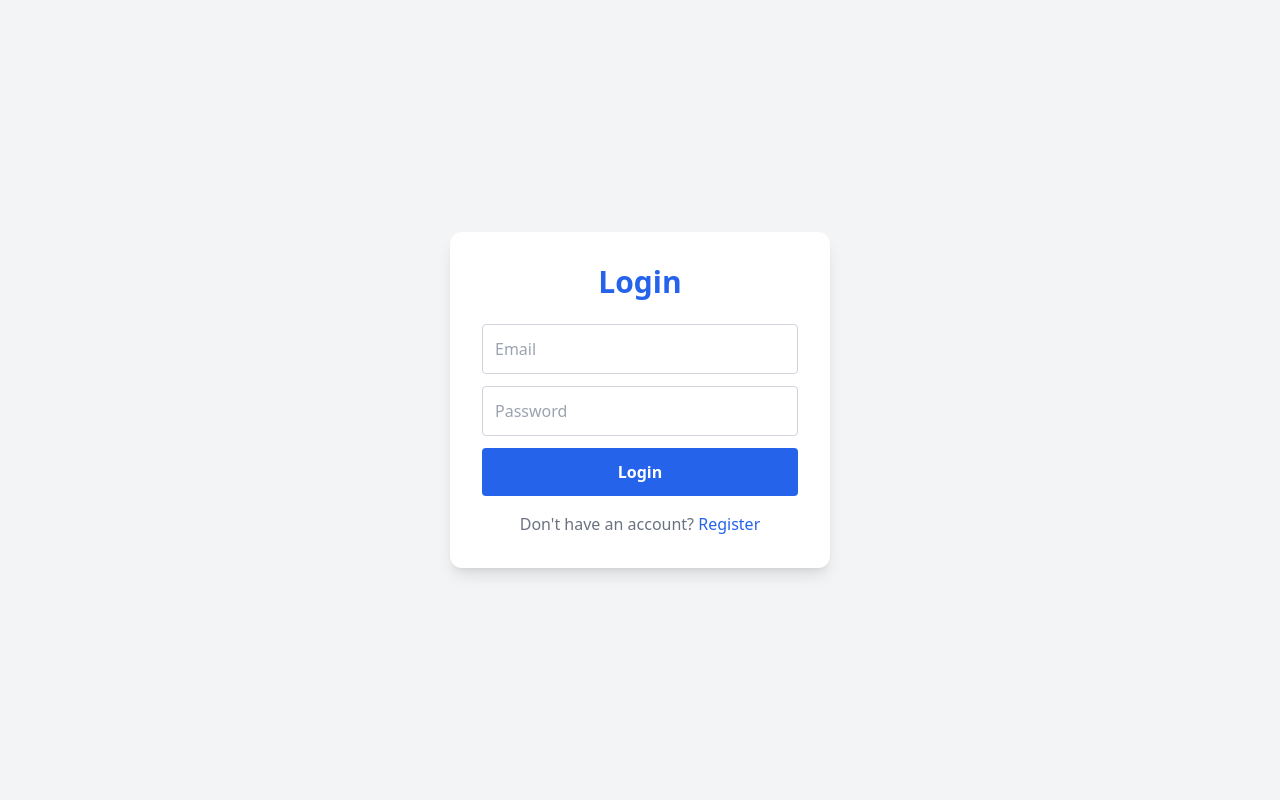
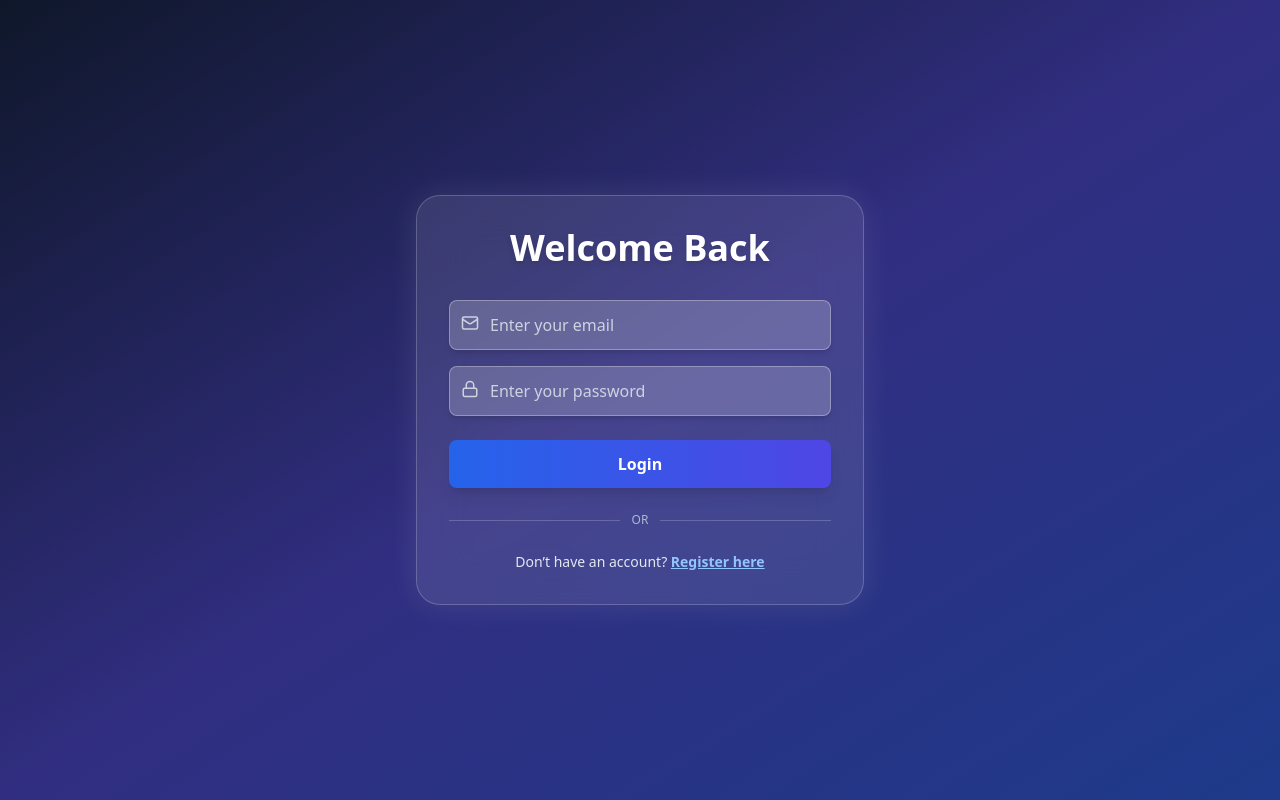
Before and after one commit to parth1674/loan-frontend, a Next.js app: page /auth/login in a window 1280 px wide. Built offline with nearby package versions, Linux system fonts and the light colour scheme.

Commit message:
updating register, login and home page

```diff
--- a/app/auth/login/page.tsx
+++ b/app/auth/login/page.tsx
@@ -3,6 +3,7 @@
 import { useState } from "react";
 import { useRouter } from "next/navigation";
 import { loginUser } from "@/api/auth";
+import { Lock, Mail } from "lucide-react";
 
 export default function LoginPage() {
   const [email, setEmail] = useState("");
@@ -10,25 +11,21 @@ export default function LoginPage() {
   const [error, setError] = useState("");
   const router = useRouter();
 
-  // 🔥 FIXED LOGIN FUNCTION
   async function handleLogin() {
     try {
       setError("");
 
       const res = await loginUser(email, password);
 
-      // ====== SAVE LOGIN DATA PROPERLY ======
       localStorage.setItem("token", res.data.token);
       localStorage.setItem("user", JSON.stringify(res.data.user));
-      localStorage.setItem("userId", res.data.user.id);   // ⭐ MOST IMPORTANT FIX
+      localStorage.setItem("userId", res.data.user.id);
 
-      // ====== REDIRECT BASED ON ROLE ======
       if (res.data.user.role === "ADMIN") {
         router.push("/dashboard/admin");
       } else {
         router.push("/dashboard/client");
       }
-
     } catch (err: any) {
       console.log("Login error:", err);
       setError(err.response?.data?.message || "Login failed");
@@ -36,48 +33,71 @@ export default function LoginPage() {
   }
 
   return (
-    <div className="min-h-screen flex items-center justify-center bg-gray-100">
-      <div className="bg-white shadow-lg p-8 rounded-xl w-[380px]">
+    <div className="min-h-screen flex items-center justify-center bg-gradient-to-br from-slate-900 via-indigo-900 to-blue-900 p-6">
+      <div className="w-full max-w-md backdrop-blur-xl bg-white/10 p-8 rounded-3xl shadow-[0_0_30px_rgba(255,255,255,0.1)] border border-white/20">
 
-        <h2 className="text-3xl font-bold text-center mb-6 text-blue-600">
-          Login
+        {/* Title */}
+        <h2 className="text-4xl font-bold text-center mb-8 text-white drop-shadow-md">
+          Welcome Back
         </h2>
 
+        {/* Error Box */}
         {error && (
-          <p className="text-red-500 mb-3 text-center">{error}</p>
+          <div className="bg-red-500/20 border border-red-400/40 text-red-200 text-sm px-3 py-2 rounded-lg mb-4">
+            {error}
+          </div>
         )}
 
+        {/* Email Field */}
+        <div className="relative mb-4">
+          <Mail className="absolute left-3 top-3.5 text-slate-300" size={18} />
           <input
-          className="w-full p-3 border border-gray-300 rounded mb-3"
-          placeholder="Email"
             type="email"
-          suppressHydrationWarning={true}
+            placeholder="Enter your email"
             onChange={(e) => setEmail(e.target.value)}
+            className="w-full pl-10 pr-3 py-3 rounded-lg bg-white/20 border border-white/30 text-white placeholder-slate-300
+                       focus:outline-none focus:ring-2 focus:ring-blue-400 shadow-md"
           />
+        </div>
 
+        {/* Password Field */}
+        <div className="relative mb-4">
+          <Lock className="absolute left-3 top-3.5 text-slate-300" size={18} />
           <input
-          className="w-full p-3 border border-gray-300 rounded mb-3"
             type="password"
-          placeholder="Password"
-          suppressHydrationWarning={true}
+            placeholder="Enter your password"
             onChange={(e) => setPassword(e.target.value)}
+            className="w-full pl-10 pr-3 py-3 rounded-lg bg-white/20 border border-white/30 text-white placeholder-slate-300
+                       focus:outline-none focus:ring-2 focus:ring-indigo-400 shadow-md"
           />
+        </div>
 
+        {/* Login Button */}
         <button
           onClick={handleLogin}
-          suppressHydrationWarning={true}
-          className="w-full bg-blue-600 hover:bg-blue-700 text-white font-semibold p-3 rounded"
+          className="w-full bg-gradient-to-r from-blue-600 to-indigo-600 hover:from-blue-700 hover:to-indigo-700
+                     text-white font-semibold py-3 mt-2 rounded-lg shadow-lg transition-all"
         >
           Login
         </button>
 
-        <p className="text-center mt-4 text-gray-500">
-          Don't have an account?{" "}
-          <a href="/auth/register" className="text-blue-600 hover:underline">
-            Register
+        {/* Divider */}
+        <div className="flex items-center my-6">
+          <div className="h-px bg-white/20 flex-1" />
+          <span className="text-white/60 text-xs px-3">OR</span>
+          <div className="h-px bg-white/20 flex-1" />
+        </div>
+
+        {/* Register Redirect */}
+        <p className="text-center text-slate-200 text-sm">
+          Don’t have an account?{" "}
+          <a
+            href="/auth/register"
+            className="text-blue-300 hover:text-blue-400 font-semibold underline"
+          >
+            Register here
           </a>
         </p>
-
       </div>
     </div>
   );
--- a/app/auth/register/page.tsx
+++ b/app/auth/register/page.tsx
@@ -7,14 +7,13 @@ import Step2Personal from "./step2Personal";
 import Step3Kyc from "./step3Kyc";
 import Step4Bank from "./step4Bank";
 import Step5Review from "./step5Review";
-import { registerUser } from "@/api/auth";
+
 export default function RegisterPage() {
   const router = useRouter();
   const [step, setStep] = useState(1);
   const [loading, setLoading] = useState(false);
 
   const [form, setForm] = useState<any>({
-    // Step 1
     firstName: "",
     lastName: "",
     email: "",
@@ -22,7 +21,6 @@ export default function RegisterPage() {
     contact: "",
     altContact: "",
 
-    // Step 2
     fatherName: "",
     dob: "",
     profession: "",
@@ -30,14 +28,12 @@ export default function RegisterPage() {
     communicationAddress: "",
     permanentAddress: "",
 
-    // Step 3
     aadhaarNumber: "",
     panNumber: "",
     aadhaarUrl: "",
     panUrl: "",
     photoUrl: "",
 
-    // Step 4
     accountHolderName: "",
     accountNumber: "",
     ifsc: "",
@@ -49,93 +45,82 @@ export default function RegisterPage() {
   });
 
   function updateField(key: string, value: any) {
-    setForm((prev: any) => ({ ...prev, [key]: value }));
+    setForm((p: any) => ({ ...p, [key]: value }));
   }
 
   async function finalSubmit() {
     try {
       setLoading(true);
-
       const fd = new FormData();
 
-      // BASIC DETAILS
-      fd.append("firstName", form.firstName);
-      fd.append("lastName", form.lastName || "");
-      fd.append("email", form.email);
-      fd.append("password", form.password);
-      fd.append("contact", form.contact);
-      fd.append("countryDialCode", form.countryDialCode.toString());
-      fd.append("altContact", form.altContact || "");
+      Object.entries(form).forEach(([k, v]: any) => {
+        if (v) fd.append(k, v);
+      });
 
-      // PERSONAL DETAILS
-      fd.append("fatherName", form.fatherName);
-      fd.append("dob", form.dob);
-      fd.append("profession", form.profession);
-      fd.append("annualIncome", form.annualIncome);
-      fd.append("communicationAddress", form.communicationAddress);
-      fd.append("permanentAddress", form.permanentAddress);
-
-      // KYC DETAILS
-      fd.append("aadhaarNumber", form.aadhaarNumber);
-      fd.append("panNumber", form.panNumber);
-
-      if (form.aadhaarUrl_file) fd.append("aadhaar", form.aadhaarUrl_file);
-      if (form.panUrl_file) fd.append("pan", form.panUrl_file);
-      if (form.photoUrl_file) fd.append("photo", form.photoUrl_file);
-
-      // BANK DETAILS
-      fd.append("accountHolderName", form.accountHolderName);
-      fd.append("accountNumber", form.accountNumber);
-      fd.append("ifsc", form.ifsc);
-      fd.append("bankName", form.bankName);
-      fd.append("branch", form.branch);
-      fd.append("city", form.city);
-      fd.append("state", form.state);
-
-      if (form.chequeFile) fd.append("cheque", form.chequeFile);
-
-      // HIT API
-      const res = await fetch("https://finance-app-i0ff.onrender.com/auth/register-complete", {
+      const res = await fetch(
+        "https://finance-app-i0ff.onrender.com/auth/register-complete",
+        {
           method: "POST",
           body: fd,
-      });
+        }
+      );
 
       const data = await res.json();
-
       if (!res.ok) {
-        alert(data.message || "Something went wrong");
+        alert(data.message || "Failed");
         return;
       }
 
       router.push("/auth/registration-success");
-    } catch (err) {
-      console.log(err);
+    } catch (e) {
       alert("Registration failed");
     } finally {
       setLoading(false);
     }
   }
 
+  return (
+    <div className="min-h-screen bg-[#0A0F1D] flex items-center justify-center p-4 relative overflow-hidden">
 
-  return (
-    <div className="min-h-screen bg-gray-100 flex justify-center p-6">
-      <div className="bg-white shadow-xl rounded-xl w-full max-w-2xl p-6">
+      {/* BEAUTIFUL BG LIGHTS */}
+      <div className="absolute top-20 left-10 w-72 h-72 bg-blue-600/30 blur-[140px] rounded-full"></div>
+      <div className="absolute bottom-10 right-10 w-72 h-72 bg-purple-600/30 blur-[140px] rounded-full"></div>
 
-        <h1 className="text-3xl font-bold text-center mb-6">
-          Register Account
+      {/* CARD */}
+      <div className="relative w-full max-w-2xl bg-white/10 backdrop-blur-2xl border border-white/20
+        rounded-3xl shadow-2xl p-8 animate-fadeIn">
+
+        {/* TITLE */}
+        <h1 className="text-4xl font-extrabold text-center mb-8
+          bg-gradient-to-r from-blue-300 to-purple-300 bg-clip-text text-transparent tracking-wide">
+          Create Your Account
         </h1>
 
-        {/* STEP VIEW */}
+        {/* STEP CONTAINER */}
+        <div className="transition-all duration-300 ease-in-out text-gray-200
+                [&_input]:text-black [&_input::placeholder]:text-gray-400">
           {step === 1 && <Step1Basic form={form} update={updateField} next={() => setStep(2)} />}
           {step === 2 && <Step2Personal form={form} update={updateField} next={() => setStep(3)} prev={() => setStep(1)} />}
           {step === 3 && <Step3Kyc form={form} update={updateField} next={() => setStep(4)} back={() => setStep(2)} />}
           {step === 4 && <Step4Bank form={form} update={updateField} next={() => setStep(5)} back={() => setStep(3)} />}
           {step === 5 && <Step5Review form={form} back={() => setStep(4)} next={() => setStep(4)} finalSubmit={finalSubmit} />}
+        </div>
 
-        {/* Step Indicator */}
-        <div className="mt-6 text-center text-gray-500">
-          Step {step} / 5
+        {/* PROGRESS BAR */}
+        <div className="mt-10">
+          <div className="flex justify-between text-white/60 text-xs font-medium mb-1 px-1">
+            <span>Step {step}</span>
+            <span>5 Steps</span>
           </div>
+
+          <div className="w-full h-2 bg-white/10 rounded-full overflow-hidden">
+            <div
+              className="h-full bg-gradient-to-r from-blue-500 to-purple-500 transition-all duration-500"
+              style={{ width: `${(step / 5) * 100}%` }}
+            ></div>
+          </div>
+        </div>
+
       </div>
     </div>
   );
--- a/app/page.tsx
+++ b/app/page.tsx
@@ -563,6 +563,7 @@ export default function Home() {
                   type="email"
                   required
                   value={email}
+                  suppressHydrationWarning={true}
                   onChange={(e) => setEmail(e.target.value)}
                   className="w-full px-3 py-2 rounded-lg text-sm text-slate-900 bg-white border border-slate-300 focus:outline-none focus:ring-2 focus:ring-blue-500"
                   placeholder="Your email"
```
Lines whose indentation alone changed are shown as unchanged.
